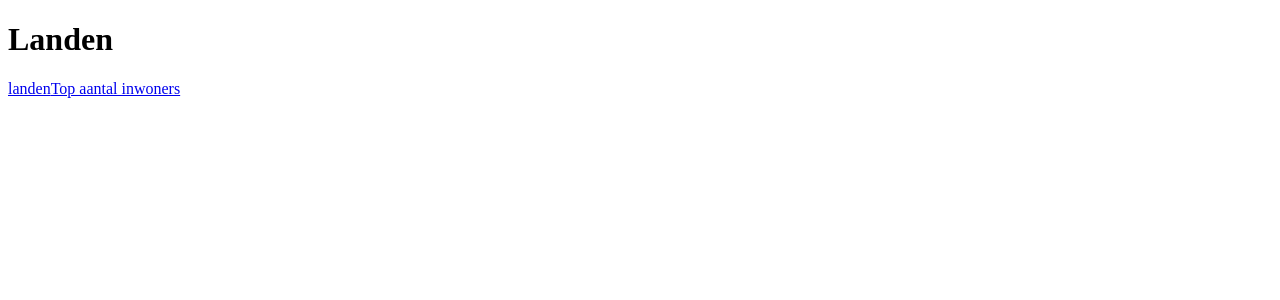
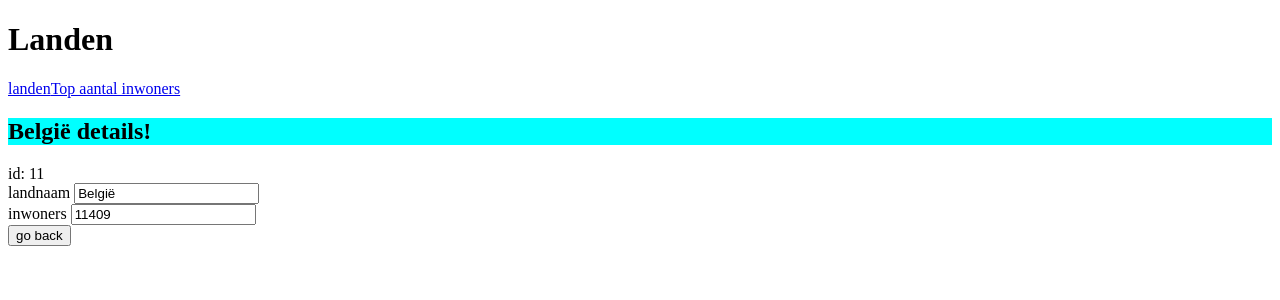
Before and after one commit to realm1930/eerste-app, an Angular app: page /detail/11 in a window 1280 px wide. Before the commit this address led to /. Shown: the top 300 px of the page. Built offline with nearby package versions, Linux system fonts and the light colour scheme.

Commit message:
8.5 aparte route module

```diff
--- a/src/app/app-routing.module.ts
+++ b/src/app/app-routing.module.ts
@@ -1,10 +1,18 @@
 import { NgModule } from '@angular/core';
 import { RouterModule, Routes } from '@angular/router';
-
-const routes: Routes = [];
-
+import { LandDetailsComponent } from './land-details/land-details.component';
+import { LandenComponent } from './landen/landen.component';
+import { TopInwondersComponent } from './top-inwonders/top-inwonders.component';
+const routes: Routes = [
+{path: 'landen', component: LandenComponent},
+{path: 'top', component: TopInwondersComponent},
+{path: '', redirectTo: '/top', pathMatch: 'full'},
+{path: 'detail/:id', component: LandDetailsComponent}
+];
 @NgModule({
-  imports: [RouterModule.forRoot(routes)],
-  exports: [RouterModule]
+imports: [
+RouterModule.forRoot(routes)
+],
+exports: [RouterModule]
 })
 export class AppRoutingModule { }
--- a/src/app/app.module.ts
+++ b/src/app/app.module.ts
@@ -1,12 +1,12 @@
-import { BrowserModule } from '@angular/platform-browser';
+import { BrowserModule} from '@angular/platform-browser';
 import { NgModule } from '@angular/core';
 import { FormsModule } from '@angular/forms';
+import { AppRoutingModule } from "./app-routing.module";
 import { AppComponent } from './app.component';
 import { LandDetailsComponent } from './land-details/land-details.component';
 import { LandService } from './land.service';
 import { LandenComponent } from './landen/landen.component';
-import {RouterModule} from '@angular/router';
-import { TopInwondersComponent } from './top-inwonders/top-inwonders.component'
+import { TopInwondersComponent } from './top-inwonders/top-inwonders.component';
 @NgModule({
 declarations: [
 AppComponent,
@@ -14,23 +14,9 @@ LandDetailsComponent,
 LandenComponent,
 TopInwondersComponent
 ],
-imports: [ BrowserModule,FormsModule,
-  RouterModule.forRoot([
-  {
-  path: 'landen',
-  component:LandenComponent
-  },
-  {
-    path:"top",
-    component:TopInwondersComponent
-  },
-  {
-    path:"",
-    redirectTo:"/top",
-    pathMatch:'full'
-    }
-  ])
-  ],
+imports: [
+BrowserModule, FormsModule, AppRoutingModule
+],
 providers: [LandService],
 bootstrap: [AppComponent]
 })
--- a/src/app/land-details/land-details.component.html
+++ b/src/app/land-details/land-details.component.html
@@ -3,8 +3,21 @@
     <div><label>id: </label>{{land.id}}
     </div>
     <div>
-        <label>name: </label>
-        <input [(ngModel)]="land.name" placeholder="name" />
+        <form>
+            <div class="form-group">
+                <label>landnaam
+    <input class="form-control" [(ngModel)]="land.name" name="name" />
+    </label>
+            </div>
+            <div class="form-group">
+                <label>inwoners
+    <input class="form-control" [(ngModel)]="land.inwoners"
+    name="inwoners" type="number" />
+    </label>
+            </div>
+            <div class="form-group">
+                <button class="btn" (click)="goBack()">go back</button>
+            </div>
+        </form>
     </div>
-    <input type="button" (click)="onClick()" value="Upvote" />
 </div>
--- a/src/app/land-details/land-details.component.ts
+++ b/src/app/land-details/land-details.component.ts
@@ -1,19 +1,25 @@
-import { Component, Input, Output, } from '@angular/core';
-import { EventEmitter } from '@angular/core';
-import {Land} from '../model/land';
-
+import { Component, OnInit } from '@angular/core';
+import { ActivatedRoute } from '@angular/router';
+import { Location } from '@angular/common';
+import { Land } from '../model/land';
+import { LandService } from '../land.service';
 @Component({
-  selector: 'app-land-details',
-  templateUrl: './land-details.component.html',
-  styleUrls: ['./land-details.component.css']
+selector: 'app-land-details',
+templateUrl: './land-details.component.html',
+styleUrls: ['./land-details.component.css']
 })
-
-export class LandDetailsComponent{
-  @Input() land:Land;
-  @Output() valueChange = new EventEmitter();
-  votes = 0;
-  onClick(){
-    this.votes++;
-    this.valueChange.emit(this.votes);
+export class LandDetailsComponent implements OnInit {
+land: Land;
+constructor(private landService: LandService, private route: ActivatedRoute,
+private location: Location) { }
+ngOnInit() {
+this.getLand();
+}
+getLand() {
+const id = +this.route.snapshot.paramMap.get('id')!;
+this.landService.getLand(id).subscribe(land => this.land = land);
+}
+goBack(): void {
+  this.location.back();
   }
 }
--- a/src/app/land.service.ts
+++ b/src/app/land.service.ts
@@ -7,6 +7,9 @@ import { Observable,of } from 'rxjs';
   providedIn: 'root'
 })
 export class LandService {
+  getLand(id: number): Observable<Land> {
+    return of(LANDEN.find(land => land.id === id)!);
+    }
   getLanden():Observable<Land[]>{
     return of(LANDEN);
   }
--- a/src/app/landen/landen.component.html
+++ b/src/app/landen/landen.component.html
@@ -1,7 +1,7 @@
-<ul class='landen'>
-    <li *ngFor="let l of landen" (click)="onSelect(l)" [class.selected]="
-    l===selectedLand">
-        <span>{{l.id}} </span>{{l.name}}
+<ul>
+    <li *ngFor="let l of landen">
+        <a routerLink="/detail/{{l.id}}">
+            <span>{{l.id}}</span> {{l.name}}
+        </a>
     </li>
 </ul>
-<app-land-details *ngIf="selectedLand" [land]="selectedLand" (valueChange)="onValueChange($event)"></app-land-details>
--- a/src/app/landen/landen.component.ts
+++ b/src/app/landen/landen.component.ts
@@ -9,11 +9,7 @@ import { LandService } from '../land.service';
 
 })
 export class LandenComponent implements OnInit {
-  land: Land = {
-    id: 1,
-    name: 'België',
-    inwoners: 10000000
-  };
+
   landen: Land[];
   selectedLand: Land;
   totalVotes: number;
```
